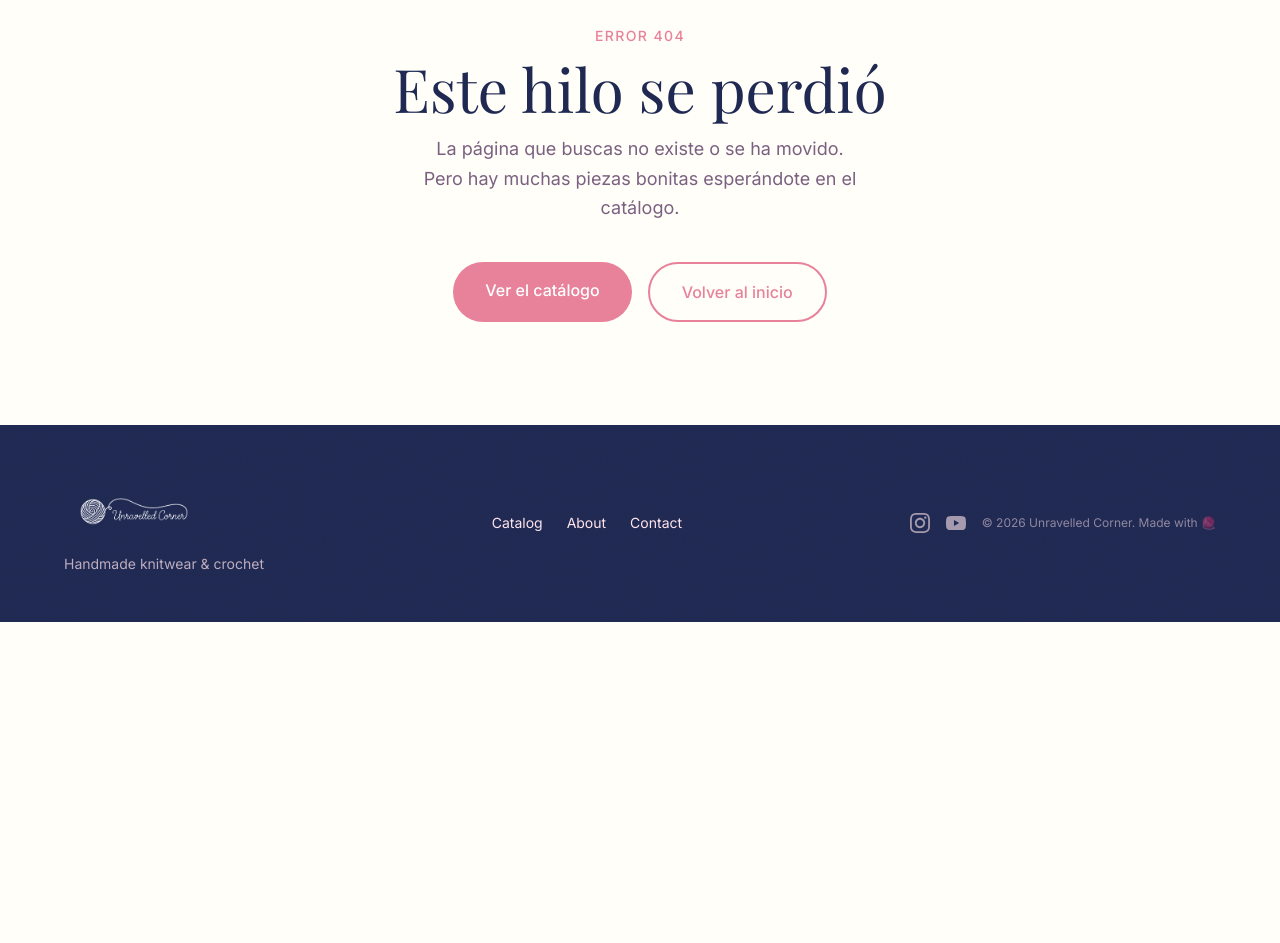
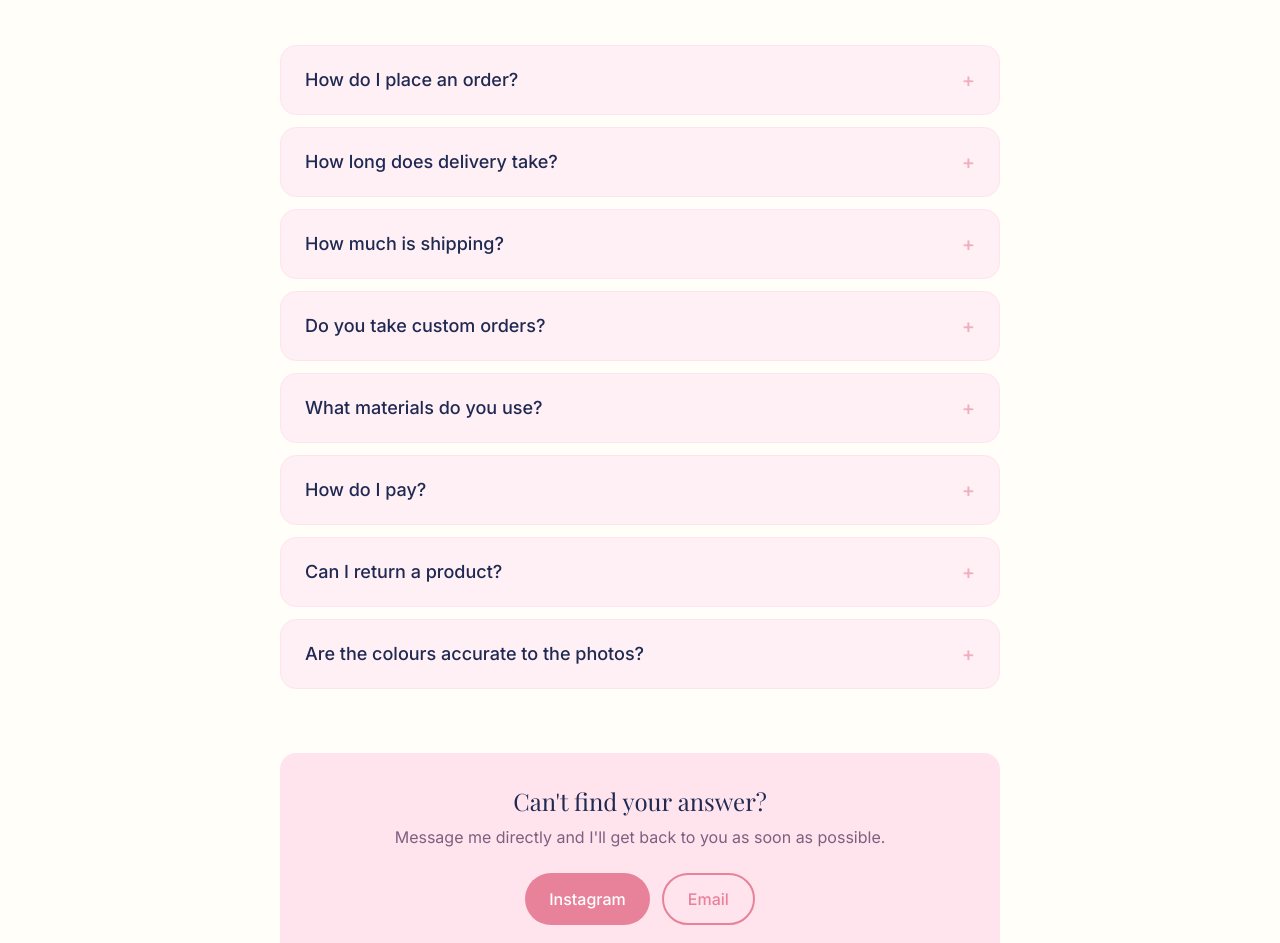
Before and after one commit to maurigarciavg/tienda-monika-maurigarciavg, a Next.js app: page /en/faq in a window 1280 px wide. Before the commit this address had no page. Shown: the part 280-1223 px from the top of the page. Before the commit the page ends 902 px from the top, so only its background shows below. Built offline with nearby package versions, Linux system fonts and the light colour scheme; a web font is replaced by a local one.

Commit message:
feat: add FAQ page (ES + EN) with shipping and orders info

```diff
--- /dev/null
+++ b/app/en/faq/page.tsx
@@ -0,0 +1,95 @@
+import type { Metadata } from "next";
+import Link from "next/link";
+
+export const metadata: Metadata = {
+  title: "FAQ — Unravelled Corner",
+  description: "Answers to your questions about orders, shipping, materials, and custom pieces at Unravelled Corner.",
+};
+
+const faqs = [
+  {
+    q: "How do I place an order?",
+    a: "Message me on Instagram (@made_bymonnama) or email unravelledcorner@gmail.com with the piece you're interested in. I'll confirm availability and walk you through all the details before we proceed.",
+  },
+  {
+    q: "How long does delivery take?",
+    a: "Available pieces ship within 3–5 business days from payment confirmation. Custom orders may take 2–4 weeks depending on the complexity of the piece.",
+  },
+  {
+    q: "How much is shipping?",
+    a: "Shipping within mainland Spain is €4, or free on orders over €50. For Balearic Islands, Canary Islands, or international shipping, just ask me and I'll find the best option.",
+  },
+  {
+    q: "Do you take custom orders?",
+    a: "Yes! You can choose colors, sizes, and materials. Message me with your idea and we'll work it out together. Custom pieces are honestly one of my favourite things to make.",
+  },
+  {
+    q: "What materials do you use?",
+    a: "I use high-quality yarns: 100% organic cotton, merino wool, and premium blends. If you have any allergies, sensitivities, or special preferences, let me know when ordering and I'll take that into account.",
+  },
+  {
+    q: "How do I pay?",
+    a: "Payment is made by bank transfer or Bizum once we've confirmed the order details. I don't charge anything upfront without talking first.",
+  },
+  {
+    q: "Can I return a product?",
+    a: "Since every piece is unique and handmade, I don't accept returns except for manufacturing defects. If there's any issue with your order, message me and we'll sort it out — your satisfaction comes first.",
+  },
+  {
+    q: "Are the colours accurate to the photos?",
+    a: "Photos are as true to life as possible, but there may be slight variations depending on your screen and lighting. If you're unsure about a specific colour, I can send you additional photos before confirming your order.",
+  },
+];
+
+export default function FaqPageEn() {
+  return (
+    <div className="min-h-screen py-16 px-6 max-w-3xl mx-auto">
+      <nav className="flex items-center gap-2 text-sm text-monnama-brown-mid mb-10">
+        <Link href="/en" className="hover:text-monnama-terra transition-colors">Home</Link>
+        <span>/</span>
+        <span className="text-monnama-brown font-medium">FAQ</span>
+      </nav>
+
+      <div className="mb-12">
+        <h1 className="font-display text-5xl text-monnama-brown mb-3">Frequently asked questions</h1>
+        <p className="text-monnama-brown-mid text-lg">Everything you need to know before placing your order.</p>
+      </div>
+
+      <div className="space-y-3">
+        {faqs.map(({ q, a }) => (
+          <details
+            key={q}
+            className="group bg-monnama-surface rounded-2xl overflow-hidden border border-monnama-peach open:border-monnama-terra/30 transition-colors"
+          >
+            <summary className="flex items-center justify-between gap-4 px-6 py-5 cursor-pointer list-none text-monnama-brown font-medium text-lg hover:text-monnama-terra transition-colors select-none">
+              {q}
+              <span className="shrink-0 text-monnama-terra/60 text-xl transition-transform group-open:rotate-45">+</span>
+            </summary>
+            <p className="px-6 pb-6 text-monnama-brown-mid leading-relaxed">{a}</p>
+          </details>
+        ))}
+      </div>
+
+      <div className="mt-16 rounded-2xl bg-monnama-peach p-8 text-center">
+        <p className="font-display text-2xl text-monnama-brown mb-2">Can&apos;t find your answer?</p>
+        <p className="text-monnama-brown-mid mb-6">Message me directly and I&apos;ll get back to you as soon as possible.</p>
+        <div className="flex flex-col sm:flex-row gap-3 justify-center">
+          <a
+            href="https://www.instagram.com/made_bymonnama"
+            target="_blank"
+            rel="noopener noreferrer"
+            className="inline-flex items-center justify-center gap-2 bg-monnama-terra hover:bg-monnama-terra-dark text-white px-6 py-3 rounded-full font-medium transition-colors duration-200"
+          >
+            Instagram
+          </a>
+          <a
+            href="mailto:unravelledcorner@gmail.com"
+            className="inline-flex items-center justify-center gap-2 border-2 border-monnama-terra text-monnama-terra hover:bg-monnama-terra hover:text-white px-6 py-3 rounded-full font-medium transition-colors duration-200"
+          >
+            Email
+          </a>
+        </div>
+      </div>
+    </div>
+  );
+}
--- /dev/null
+++ b/app/faq/page.tsx
@@ -0,0 +1,95 @@
+import type { Metadata } from "next";
+import Link from "next/link";
+
+export const metadata: Metadata = {
+  title: "Preguntas Frecuentes — Unravelled Corner",
+  description: "Resuelve tus dudas sobre pedidos, envíos, materiales y encargos personalizados en Unravelled Corner.",
+};
+
+const faqs = [
+  {
+    q: "¿Cómo hago un pedido?",
+    a: "Escríbeme por Instagram (@made_bymonnama) o por email a unravelledcorner@gmail.com indicando la pieza que te interesa. Te confirmaré disponibilidad y te cuento todos los detalles antes de proceder.",
+  },
+  {
+    q: "¿Cuánto tarda en llegar?",
+    a: "Las piezas disponibles se envían en 3–5 días hábiles desde la confirmación del pago. Los pedidos a medida pueden tardar entre 2 y 4 semanas según la complejidad de la pieza.",
+  },
+  {
+    q: "¿Cuánto cuesta el envío?",
+    a: "El envío nacional (España peninsular) tiene un coste de 4€ o es gratuito en pedidos superiores a 50€. Para envíos a Baleares, Canarias o internacionales, consúltame directamente y busco la mejor opción.",
+  },
+  {
+    q: "¿Hacéis pedidos a medida?",
+    a: "¡Sí! Puedes elegir colores, tallas y materiales. Escríbeme con tu idea y lo hablamos. Los encargos personalizados son una de mis cosas favoritas.",
+  },
+  {
+    q: "¿Con qué materiales trabajáis?",
+    a: "Uso hilos de alta calidad: algodón 100% orgánico, lana merino y mezclas premium. Si tienes alguna alergia, sensibilidad o preferencia especial, indícamelo al encargar y lo tengo en cuenta.",
+  },
+  {
+    q: "¿Cómo pago?",
+    a: "El pago se realiza por transferencia bancaria o Bizum una vez que confirmemos los detalles del pedido. No cobro por adelantado sin habernos puesto en contacto antes.",
+  },
+  {
+    q: "¿Puedo devolver un producto?",
+    a: "Al tratarse de artículos artesanales únicos, no acepto devoluciones salvo defecto de fabricación. Si hay cualquier problema con tu pedido, escríbeme y lo solucionamos — tu satisfacción es lo primero.",
+  },
+  {
+    q: "¿Los colores son exactos a las fotos?",
+    a: "Las fotos son lo más fieles posible a la realidad, pero puede haber pequeñas variaciones según la pantalla y la iluminación. Si tienes dudas sobre un color concreto, puedo enviarte fotos adicionales antes de confirmar el pedido.",
+  },
+];
+
+export default function FaqPage() {
+  return (
+    <div className="min-h-screen py-16 px-6 max-w-3xl mx-auto">
+      <nav className="flex items-center gap-2 text-sm text-monnama-brown-mid mb-10">
+        <Link href="/" className="hover:text-monnama-terra transition-colors">Inicio</Link>
+        <span>/</span>
+        <span className="text-monnama-brown font-medium">Preguntas frecuentes</span>
+      </nav>
+
+      <div className="mb-12">
+        <h1 className="font-display text-5xl text-monnama-brown mb-3">Preguntas frecuentes</h1>
+        <p className="text-monnama-brown-mid text-lg">Todo lo que necesitas saber antes de hacer tu pedido.</p>
+      </div>
+
+      <div className="space-y-3">
+        {faqs.map(({ q, a }) => (
+          <details
+            key={q}
+            className="group bg-monnama-surface rounded-2xl overflow-hidden border border-monnama-peach open:border-monnama-terra/30 transition-colors"
+          >
+            <summary className="flex items-center justify-between gap-4 px-6 py-5 cursor-pointer list-none text-monnama-brown font-medium text-lg hover:text-monnama-terra transition-colors select-none">
+              {q}
+              <span className="shrink-0 text-monnama-terra/60 text-xl transition-transform group-open:rotate-45">+</span>
+            </summary>
+            <p className="px-6 pb-6 text-monnama-brown-mid leading-relaxed">{a}</p>
+          </details>
+        ))}
+      </div>
+
+      <div className="mt-16 rounded-2xl bg-monnama-peach p-8 text-center">
+        <p className="font-display text-2xl text-monnama-brown mb-2">¿No encuentras tu respuesta?</p>
+        <p className="text-monnama-brown-mid mb-6">Escríbeme directamente y te respondo lo antes posible.</p>
+        <div className="flex flex-col sm:flex-row gap-3 justify-center">
+          <a
+            href="https://www.instagram.com/made_bymonnama"
+            target="_blank"
+            rel="noopener noreferrer"
+            className="inline-flex items-center justify-center gap-2 bg-monnama-terra hover:bg-monnama-terra-dark text-white px-6 py-3 rounded-full font-medium transition-colors duration-200"
+          >
+            Instagram
+          </a>
+          <a
+            href="mailto:unravelledcorner@gmail.com"
+            className="inline-flex items-center justify-center gap-2 border-2 border-monnama-terra text-monnama-terra hover:bg-monnama-terra hover:text-white px-6 py-3 rounded-full font-medium transition-colors duration-200"
+          >
+            Email
+          </a>
+        </div>
+      </div>
+    </div>
+  );
+}
--- a/app/sitemap.ts
+++ b/app/sitemap.ts
@@ -27,6 +27,8 @@ export default function sitemap(): MetadataRoute.Sitemap {
     { url: `${BASE_URL}/en/sobre-monika`, lastModified: new Date(), changeFrequency: "monthly", priority: 0.6 },
     { url: `${BASE_URL}/contacto`, lastModified: new Date(), changeFrequency: "monthly", priority: 0.6 },
     { url: `${BASE_URL}/en/contacto`, lastModified: new Date(), changeFrequency: "monthly", priority: 0.6 },
+    { url: `${BASE_URL}/faq`, lastModified: new Date(), changeFrequency: "monthly", priority: 0.5 },
+    { url: `${BASE_URL}/en/faq`, lastModified: new Date(), changeFrequency: "monthly", priority: 0.5 },
     ...productosEs,
     ...productosEn,
   ];
--- a/components/Footer.tsx
+++ b/components/Footer.tsx
@@ -11,11 +11,13 @@ const FOOTER_LINKS = {
     { href: "/catalogo", label: "Catálogo" },
     { href: "/sobre-monika", label: "Sobre Monika" },
     { href: "/contacto", label: "Contacto" },
+    { href: "/faq", label: "FAQ" },
   ],
   en: [
     { href: "/en/catalogo", label: "Catalog" },
     { href: "/en/sobre-monika", label: "About" },
     { href: "/en/contacto", label: "Contact" },
+    { href: "/en/faq", label: "FAQ" },
   ],
 };
 
```
